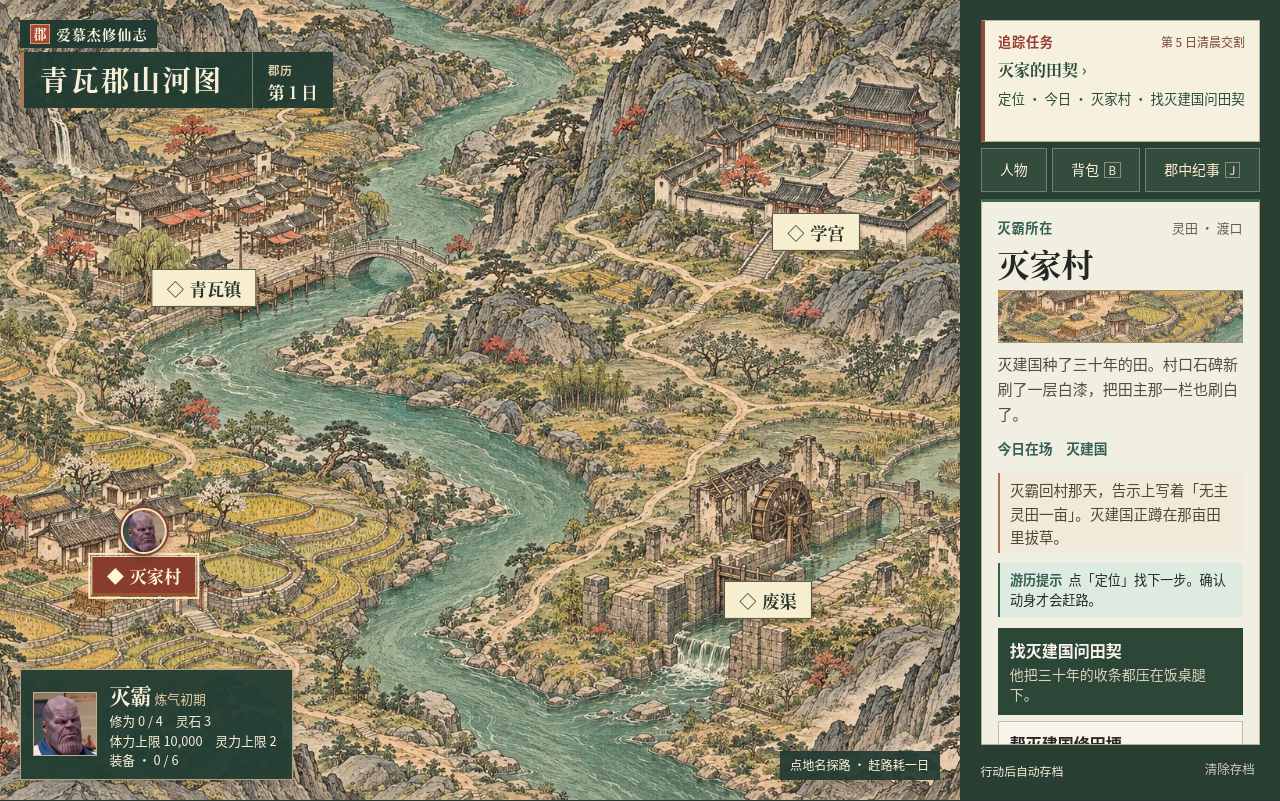
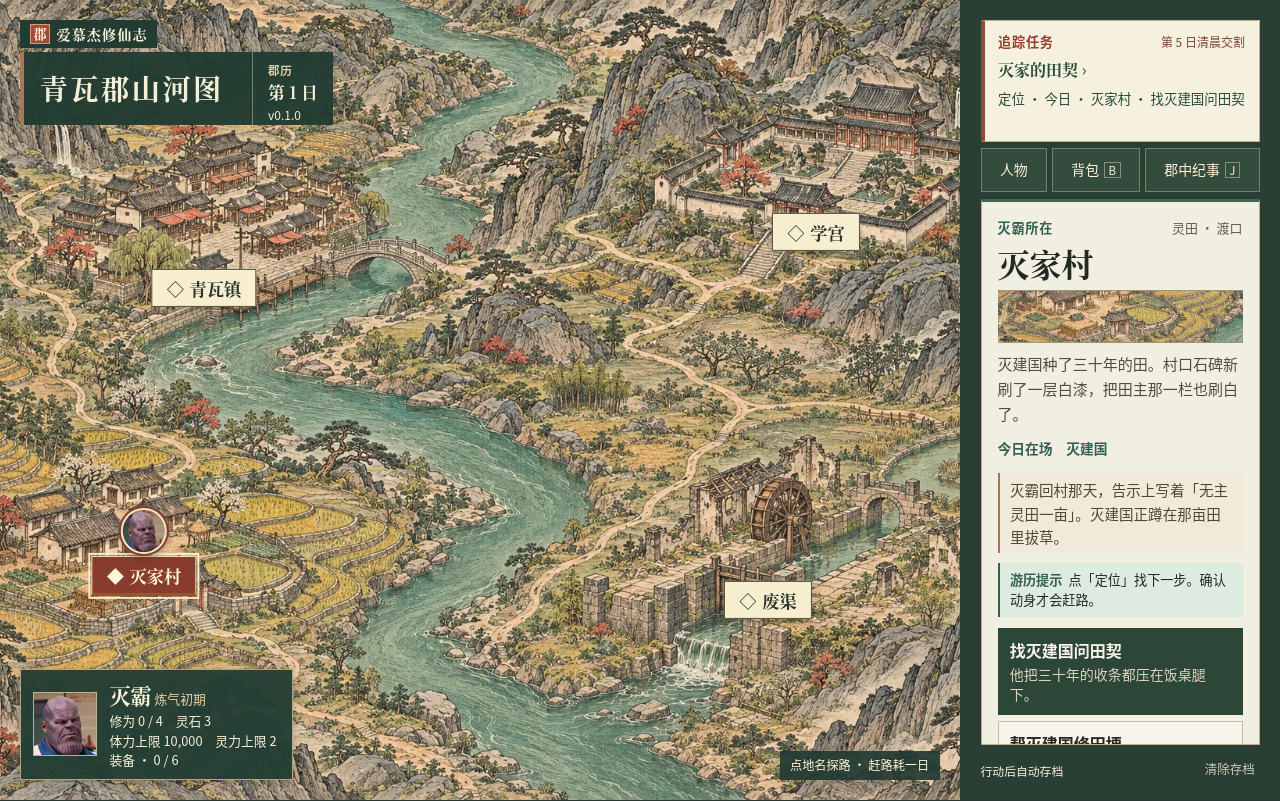
Before and after one commit to x1ehy/mj-game, a plain HTML site: page index.html in a window 1280 px wide. Drawn offline with Linux system fonts and the light colour scheme.

Commit message:
为试玩版加入版本号和发布约定

```diff
--- a/atlas.css
+++ b/atlas.css
@@ -22,6 +22,7 @@ button:hover:not(:disabled) { text-decoration-color: currentColor; }
 .almanac { flex: none; min-width: max-content; padding: .25rem 0 .3rem 1.3rem; border-left: 1px solid var(--control-line); }
 .almanac span,.field-label { color: var(--bronze); font-weight: 700; font-size: .82rem; letter-spacing: .06em; }
 .almanac strong { display: block; font: bold 1.6rem var(--font-title); margin-top: .3rem; white-space: nowrap; }
+.game-version { display: block; margin-top: .2rem; color: inherit; font-size: .75rem; line-height: 1.2; font-variant-numeric: tabular-nums; }
 .field-layout { display: grid; grid-template-columns: minmax(0,1.92fr) minmax(19rem,1fr); gap: clamp(1rem,2vw,1.7rem); align-items: start; }
 .map-column { min-width: 0; }
 .atlas-figure { margin: 0; background: #314337; border: 1px solid #53604e; }
--- a/index.html
+++ b/index.html
@@ -38,7 +38,7 @@
         <h1>青瓦郡山河图</h1>
         <p id="world-premise">天门闭了三十年。仙盟重划灵脉，灭家的田要在第五日交割。</p>
       </div>
-      <div class="almanac"><span>郡历</span><strong id="day">第 1 日</strong></div>
+      <div class="almanac"><span>郡历</span><strong id="day">第 1 日</strong><small class="game-version">v0.1.0</small></div>
     </header>
     <section class="atlas-dispatch" aria-label="追踪任务">
       <div class="quest-heading"><span class="field-label">追踪任务</span><span id="quest-deadline"></span></div>
```
Also changed, not shown: 1 other file.
